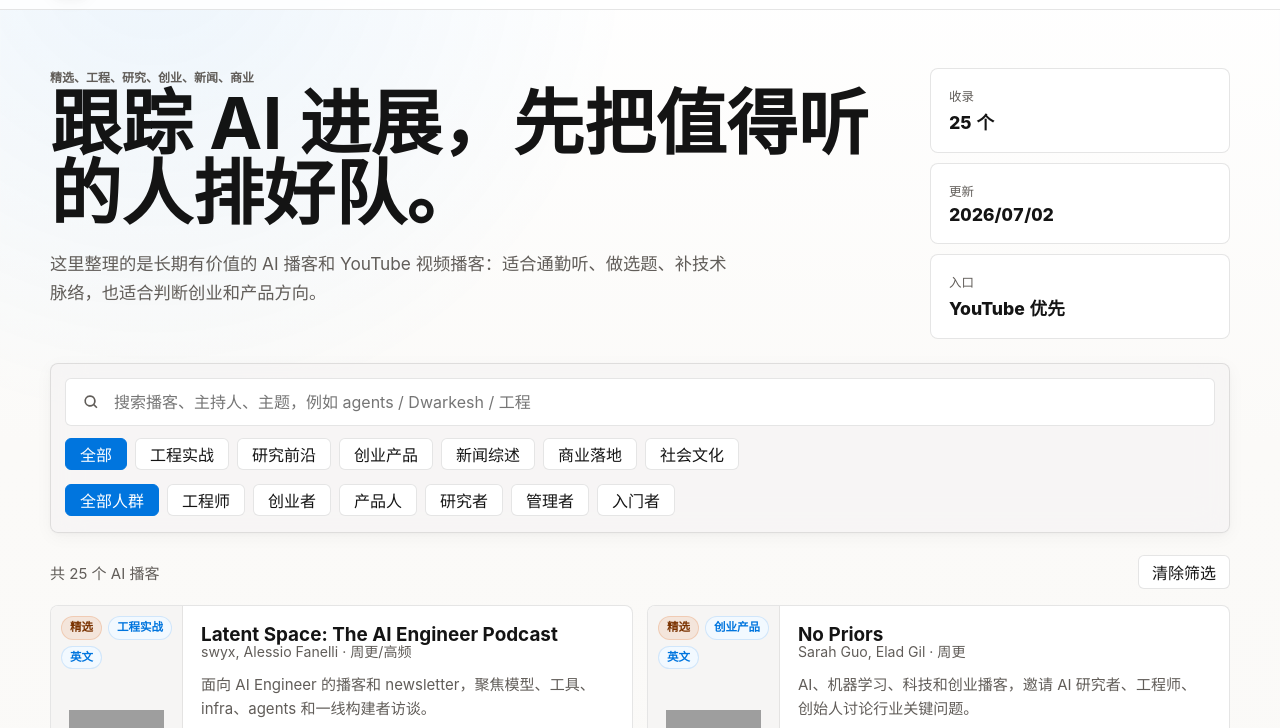
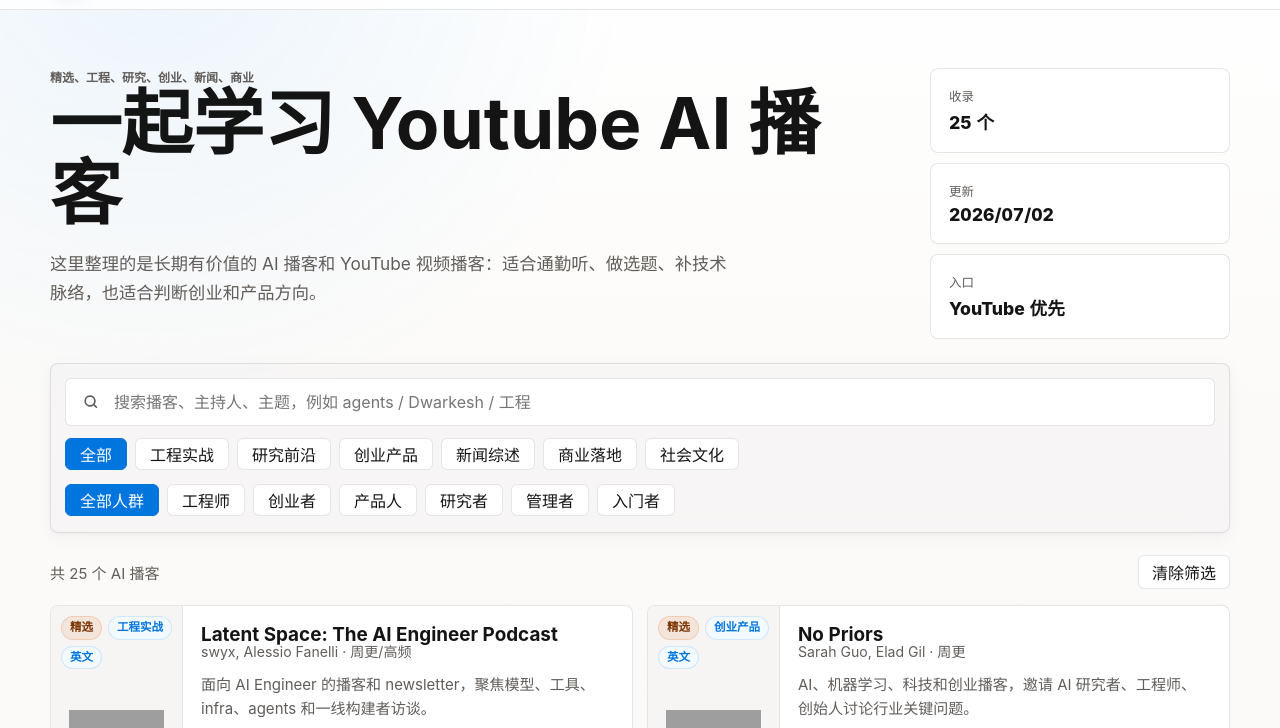
Before and after one commit to joeseesun/qiaomu-youtube-ai-podcast-index, a website: page index.html in a window 1280 px wide. Shown: the part 54-782 px from the top of the page. Drawn offline with Linux system fonts and the light colour scheme; grey boxes are pictures that could not be loaded.

Commit message:
Rename podcast repo and update hero copy

```diff
--- a/index.html
+++ b/index.html
@@ -54,7 +54,7 @@
       <section class="intro-band" aria-labelledby="page-title">
         <div class="intro-copy">
           <p class="eyebrow">精选、工程、研究、创业、新闻、商业</p>
-          <h2 id="page-title">跟踪 AI 进展，先把值得听的人排好队。</h2>
+          <h2 id="page-title">一起学习 Youtube AI 播客</h2>
           <p class="lead">这里整理的是长期有价值的 AI 播客和 YouTube 视频播客：适合通勤听、做选题、补技术脉络，也适合判断创业和产品方向。</p>
         </div>
         <dl class="index-stats" aria-label="索引统计">
--- a/package.json
+++ b/package.json
@@ -1,5 +1,5 @@
 {
-  "name": "qiaomu-youtube-ai-podcast-index",
+  "name": "qiaomu-youtube-ai-podcast",
   "version": "0.1.0",
   "private": true,
   "type": "module",
```
Also changed, not shown: docs/assets/home-desktop.png, docs/assets/home-mobile.png, docs/assets/social-preview.svg, 1 other file.
